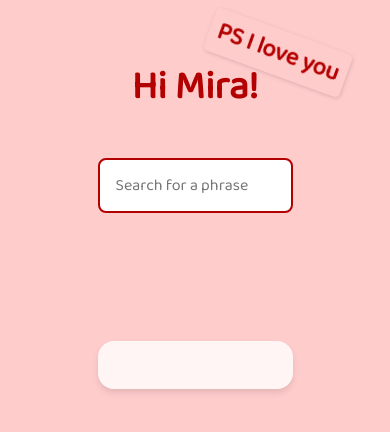
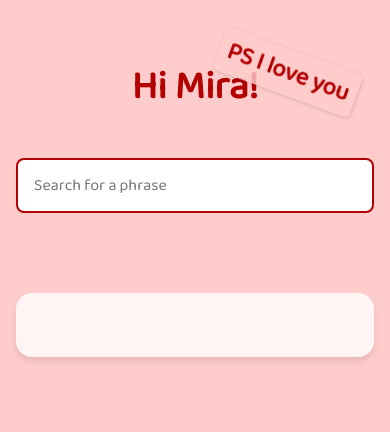
Before and after one commit to VIVONIC/GianVocab, a plain HTML site: page index.html in a window 390 px wide. Drawn offline with Linux system fonts and the light colour scheme.

Commit message:
Update style.css

```diff
--- a/style.css
+++ b/style.css
@@ -16,6 +16,11 @@ body {
   gap: 2rem;
   align-items: center;
   padding-top: 3rem;
+  padding-left: 1rem;
+  padding-right: 1rem;
+  box-sizing: border-box;
+  width: 100%;
+  max-width: 600px;
 }
 
 .greeting {
@@ -23,6 +28,7 @@ body {
   font-weight: bold;
   color: #b30000;
   padding: 0.5rem;
+  word-break: break-word;
 }
 
 .card {
@@ -30,9 +36,9 @@ body {
   padding: 2rem;
   border-radius: 1rem;
   box-shadow: 0 4px 6px rgba(0, 0, 0, 0.1);
-  width: 500px;
+  width: 100%;
   max-width: 500px;
-  min-width: 500px;
+  min-width: auto;
   box-sizing: border-box;
   overflow-wrap: break-word;
 }
@@ -53,6 +59,7 @@ body {
   border: 2px solid #b30000;
   border-radius: 0.5rem;
   width: 100%;
+  max-width: 500px;
   box-sizing: border-box;
   font-family: 'Baloo 2', cursive;
 }
@@ -62,9 +69,10 @@ body {
   flex-direction: column;
   gap: 1rem;
   margin-top: 1rem;
-  width: 500px;
+  width: 100%;
   max-width: 500px;
-  min-width: 500px;
+  min-width: auto;
+  box-sizing: border-box;
   overflow-y: auto;
 }
 
@@ -74,6 +82,7 @@ body {
   padding: 1rem;
   border-radius: 0.5rem;
   text-align: left;
+  word-break: break-word;
 }
 
 .result-card h3 {
@@ -88,12 +97,14 @@ body {
   gap: 0.5rem;
   font-size: 2rem;
   color: #333;
+  flex-wrap: wrap;
+  word-break: break-word;
 }
 
 .ps-message {
   position: fixed;
-  top: 30px;
-  right: 40px;
+  top: 50px;
+  right: 30px;
   font-family: 'Baloo 2', cursive;
   font-size: 1.5rem;
   font-weight: bold;
@@ -110,24 +121,8 @@ body {
 
 /* Responsive styles for phones */
 @media (max-width: 600px) {
-  .dashboard {
-    padding-top: 3rem;
-    padding-left: 1rem;
-    padding-right: 1rem;
-  }
-
-  .card,
-  .results {
-    width: 100%;
-    max-width: 100%;
-    min-width: auto;
-    box-sizing: border-box;
-    padding: 1.5rem;
-  }
-
   .greeting {
     font-size: 10vw; /* smaller font on phone */
-    padding: 0.5rem;
   }
 
   .search-input {
```
